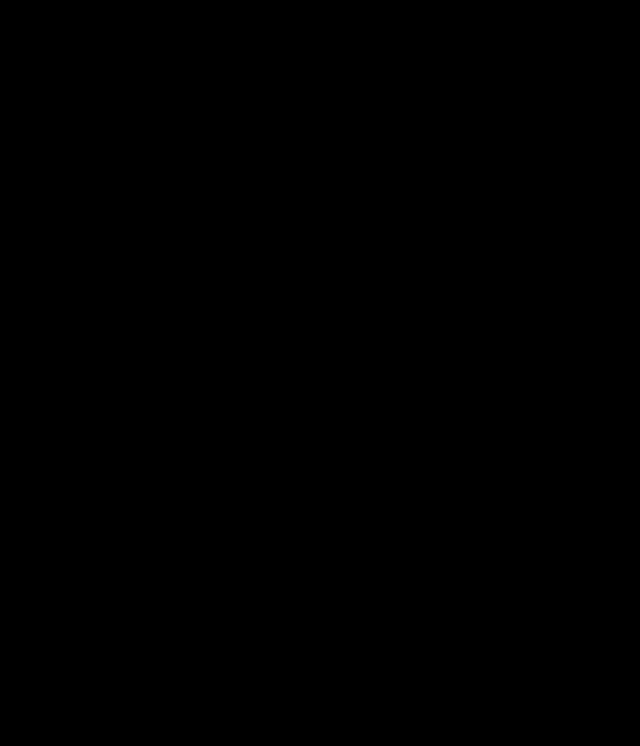
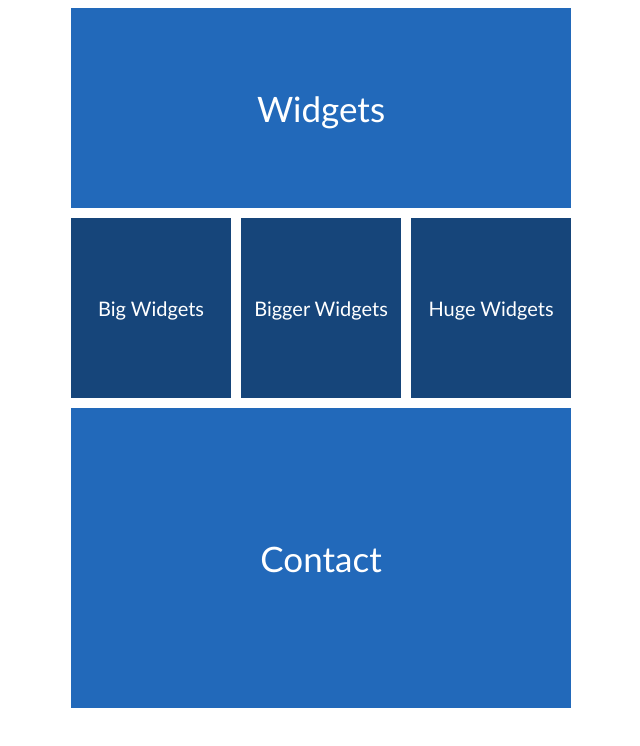
Before and after one commit to SaiUtka/oktenHomeworks, a plain HTML site: page homeworks/blueBlocks/index.html in a window 1280 px wide. Shown: the whole page, without its empty margins (327-967 px from the left). Drawn offline with Linux system fonts and the light colour scheme.

Commit message:
ble blocks done

```diff
--- a/homeworks/1/css/style.css
+++ /dev/null
@@ -1,2 +0,0 @@
-body {
-     background-color: #000000;}
--- /dev/null
+++ b/homeworks/blueBlocks/css/style.css
@@ -0,0 +1,46 @@
+.container {
+    width: 100vw;
+    display: flex;
+    justify-content: center;
+    font-family: Calibri, serif;
+}
+.box-row {
+    display: flex;
+    flex-direction: column;
+    width: 500px;
+}
+.box1 {
+    background-color: #2269ba;
+    height: 200px;
+    display: flex;
+    justify-content: center;
+    align-items: center;
+    font-size: 35px;
+    color: #fff;
+    margin-bottom: 10px;
+}
+.box2 {
+    display: flex;
+    justify-content: space-between;
+    height: 180px;
+    margin-bottom: 10px;
+}
+.item {
+    background-color: #16457a;
+    width: 160px;
+    display: flex;
+    align-items: center;
+    justify-content: center;
+    font-size: 20px;
+    color: #ffffff;
+}
+.box3 {
+    background-color: #2269ba;
+    height: 300px;
+    display: flex;
+    align-items: center;
+    justify-content: center;
+    font-size: 35px;
+    color: #fff;
+
+}
--- a/homeworks/1/index.html
+++ b/homeworks/blueBlocks/index.html
@@ -9,6 +9,18 @@
     <link rel="stylesheet" href="css/style.css">
 </head>
 <body>
+<div class="container">
+    <div class="box-row">
+        <div class="box1">Widgets</div>
+        <div class="box2">
+            <div class="item">Big Widgets</div>
+            <div class="item">Bigger Widgets</div>
+            <div class="item">Huge Widgets</div>
+        </div>
+        <div class="box3">Contact</div>
+
+    </div>
+</div>
 
 </body>
 </html>
```
